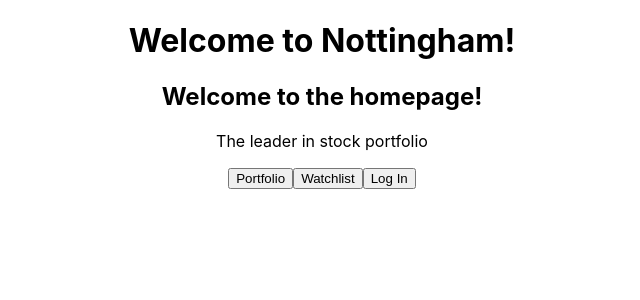
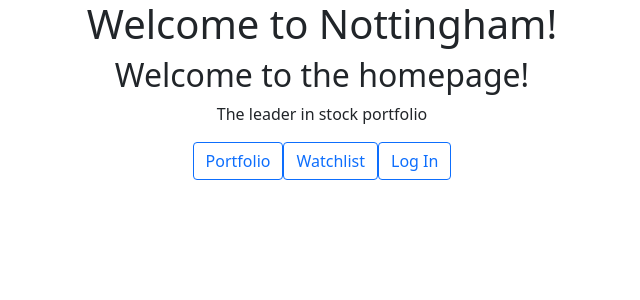
Before and after one commit to rayangendre/Nottingham, a React (Create React App) app in the folder FrontEnd/myapp/: page / in a window 1280 px wide. Shown: the top 300 px of the page, without its empty margins (318-958 px from the left). Built offline with nearby package versions, Linux system fonts and the light colour scheme.

Commit message:
Buttons now properly styled

```diff
--- a/FrontEnd/myapp/src/App.js
+++ b/FrontEnd/myapp/src/App.js
@@ -1,5 +1,6 @@
 import logo from './logo.svg';
 import { Routes, Route, Link } from "react-router-dom";
+import 'bootstrap/dist/css/bootstrap.min.css';
 import Button from "react-bootstrap/Button"
 import './App.css';
 
@@ -27,19 +28,19 @@ function Home() {
       </main>
       <nav>
         <Link to="/portfolio">
-          <Button variant="outline-light" size ="lg">
+          <button type="button" class="btn btn-outline-primary">
             Portfolio
-          </Button>
+          </button>
         </Link>
         <Link to="/watchlist">
-          <Button variant="outline-light" size ="lg">
+          <button type="button" class="btn btn-outline-primary">
             Watchlist
-          </Button>
+          </button>
         </Link>
         <Link to="/login">
-          <Button variant="outline-light" size ="lg">
+          <button type="button" class="btn btn-outline-primary">
             Log In
-          </Button>
+          </button>
         </Link>
       </nav>
     </div>
@@ -57,9 +58,9 @@ function Portfolio() {
       </main>
       <nav>
         <Link to="/">
-           <Button variant="outline-light" size ="lg">
+          <button type="button" class="btn btn-outline-primary">
             Home
-          </Button>
+          </button>
         </Link>
       </nav>
     </>
@@ -77,9 +78,9 @@ function Watchlist() {
       </main>
       <nav>
         <Link to="/">
-          <Button variant="outline-light" size ="lg">
+          <button type="button" class="btn btn-outline-primary">
             Home
-          </Button>
+          </button>
         </Link>
       </nav>
     </>
@@ -97,9 +98,9 @@ function LogIn() {
       </main>
       <nav>
         <Link to="/">
-          <Button variant="outline-light" size ="lg">
+          <button type="button" class="btn btn-outline-primary">
             Home
-          </Button>
+          </button>
         </Link>
       </nav>
     </>
```
